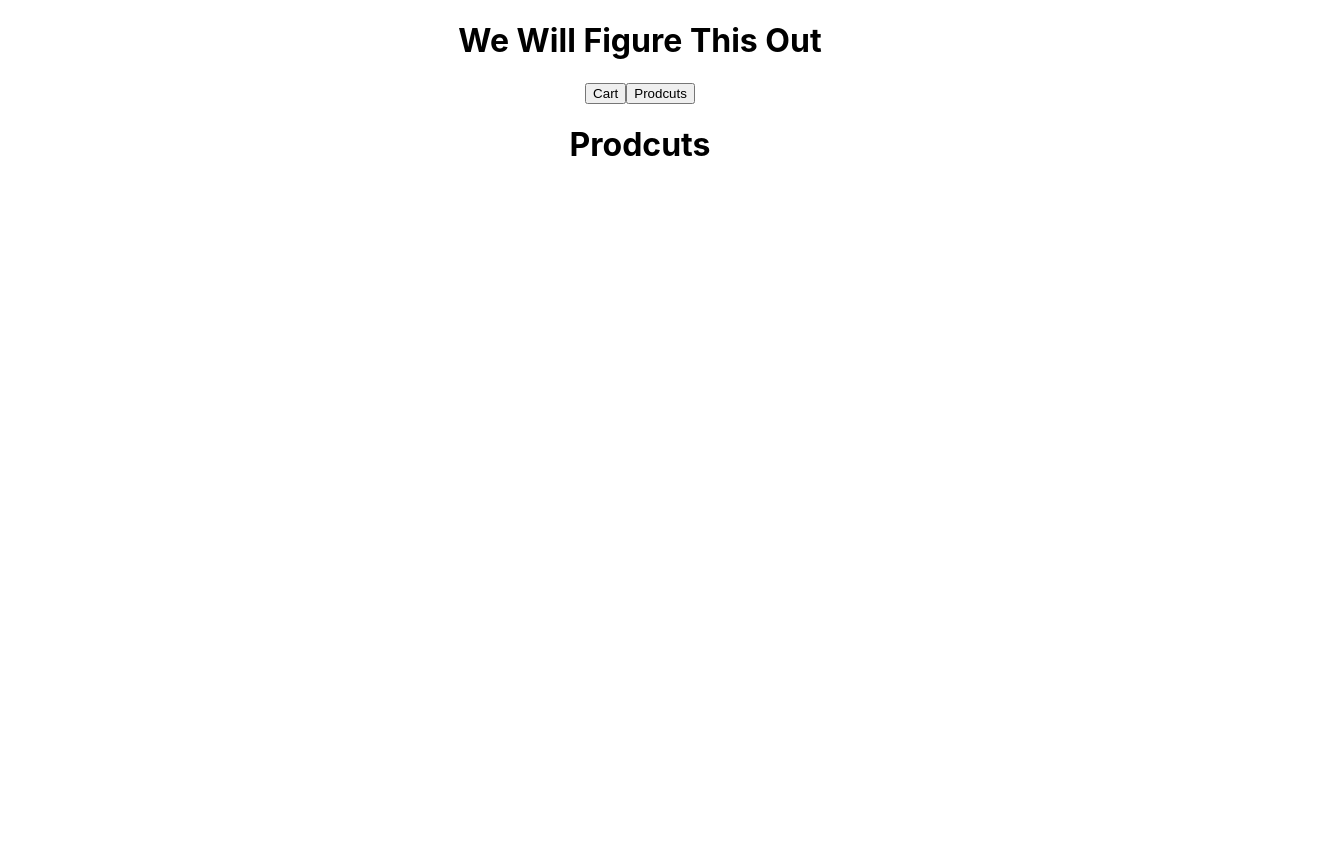
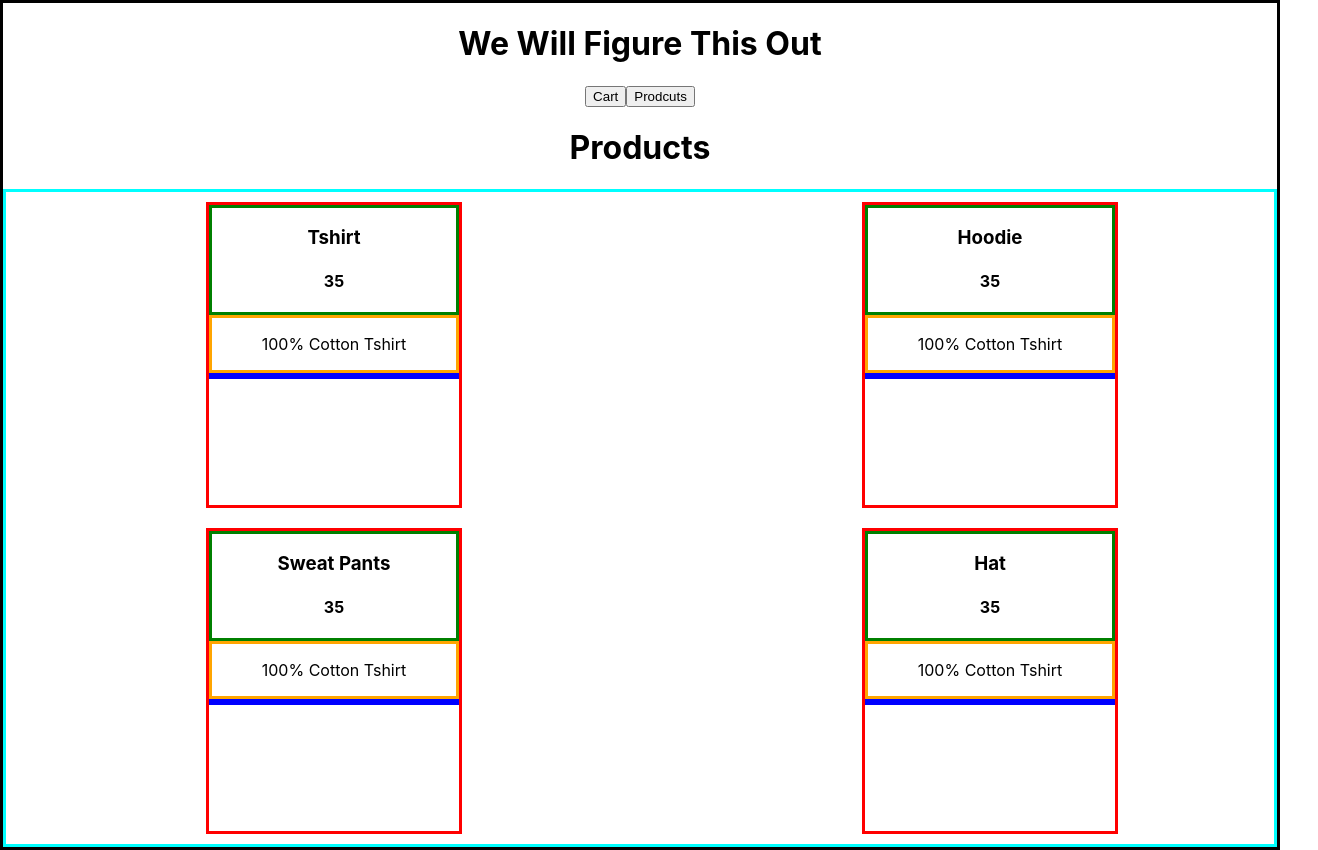
Before and after one commit to amadi5892/shopping-cart, a React (Create React App) app: page / in a window 1280 px wide. Shown: the whole page, 1318 px wide, since content can reach past the window. Before the commit the page ends 800 px from the top, so only its background shows below. Built offline with nearby package versions, Linux system fonts and the light colour scheme.

Commit message:
mapped products to Options page

```diff
--- a/src/App.css
+++ b/src/App.css
@@ -1,38 +1,30 @@
 .App {
+  border: solid;
   text-align: center;
 }
 
-.App-logo {
-  height: 40vmin;
-  pointer-events: none;
+.grid {
+  border: solid aqua;
+  display: grid;
+  grid-template-columns: 1fr 1fr;
 }
 
-@media (prefers-reduced-motion: no-preference) {
-  .App-logo {
-    animation: App-logo-spin infinite 20s linear;
-  }
+.item {
+  border: solid red;
+  width: 250px;
+  height: 300px;
+  margin: 10px 200px;
+
 }
 
-.App-header {
-  background-color: #282c34;
-  min-height: 100vh;
-  display: flex;
-  flex-direction: column;
-  align-items: center;
-  justify-content: center;
-  font-size: calc(10px + 2vmin);
-  color: white;
+.top-item {
+  border: solid green;
 }
 
-.App-link {
-  color: #61dafb;
+.mid-item {
+  border: solid orange;
 }
 
-@keyframes App-logo-spin {
-  from {
-    transform: rotate(0deg);
-  }
-  to {
-    transform: rotate(360deg);
-  }
+.bottom-item {
+  border: solid blue;
 }
--- a/src/components/Basket.jsx
+++ b/src/components/Basket.jsx
@@ -1,4 +1,5 @@
 import React from 'react';
+
 
 function Basket() {
     return(
--- a/src/components/Options.jsx
+++ b/src/components/Options.jsx
@@ -1,9 +1,49 @@
 import React from 'react';
+import products from '../products';
 
 function Options() {
+
+    const Prod = (props) => {
+        return(
+            <div className="item">
+                <div className="top-item">
+                <h3>{props.name}</h3>
+                <h4>{props.price}</h4>
+                </div>
+
+                <div className="mid-item">
+                    <p>{props.description}</p>
+                </div>
+
+                <div className="bottom-item">
+
+                </div>
+            </div>
+        )
+    }
+
+    const createProd = (product) => {
+        return(
+            <div>
+                <Prod
+            key={product.id}
+            name={product.name}
+            price={product.price}
+            description={product.description}
+            />
+            </div>
+
+        )
+    }
+
     return(
         <div>
-            <h1>Prodcuts</h1>
+            <div>
+                <h1>Products</h1>
+            </div>
+            <div className="grid">
+                {products.map(createProd)}
+            </div>
         </div>
     )
 }
--- a/src/components/ShoppingCart.jsx
+++ b/src/components/ShoppingCart.jsx
@@ -27,7 +27,7 @@ function ShoppingCart() {
     }
 
     return (
-        <div>
+        <div className="">
             <button onClick={() => toCart(CART_PAGE)} >Cart</button>
             <button onClick={() => toCart(PROD_PAGE)} >Prodcuts</button>
             {page === PROD_PAGE && renderProd()}
--- a/src/products.js
+++ b/src/products.js
@@ -24,3 +24,5 @@ const products = [
         description: "100% Cotton Tshirt",
     }
 ]
+
+export default products;
```
